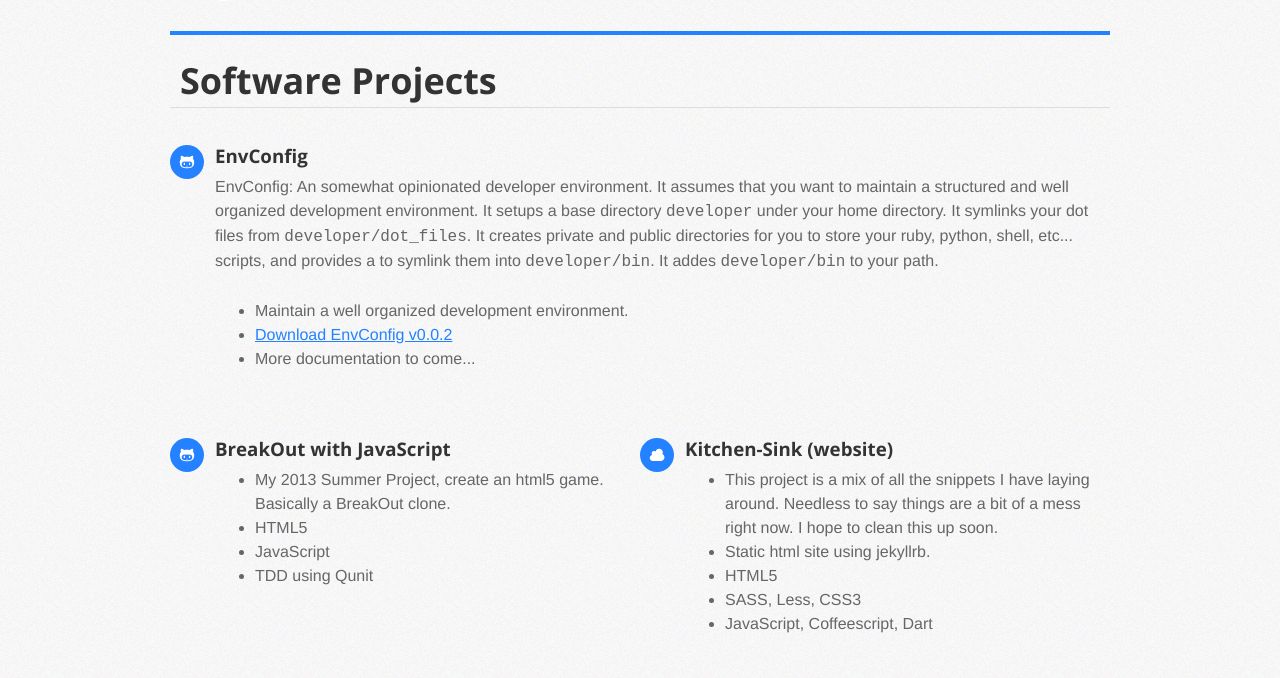
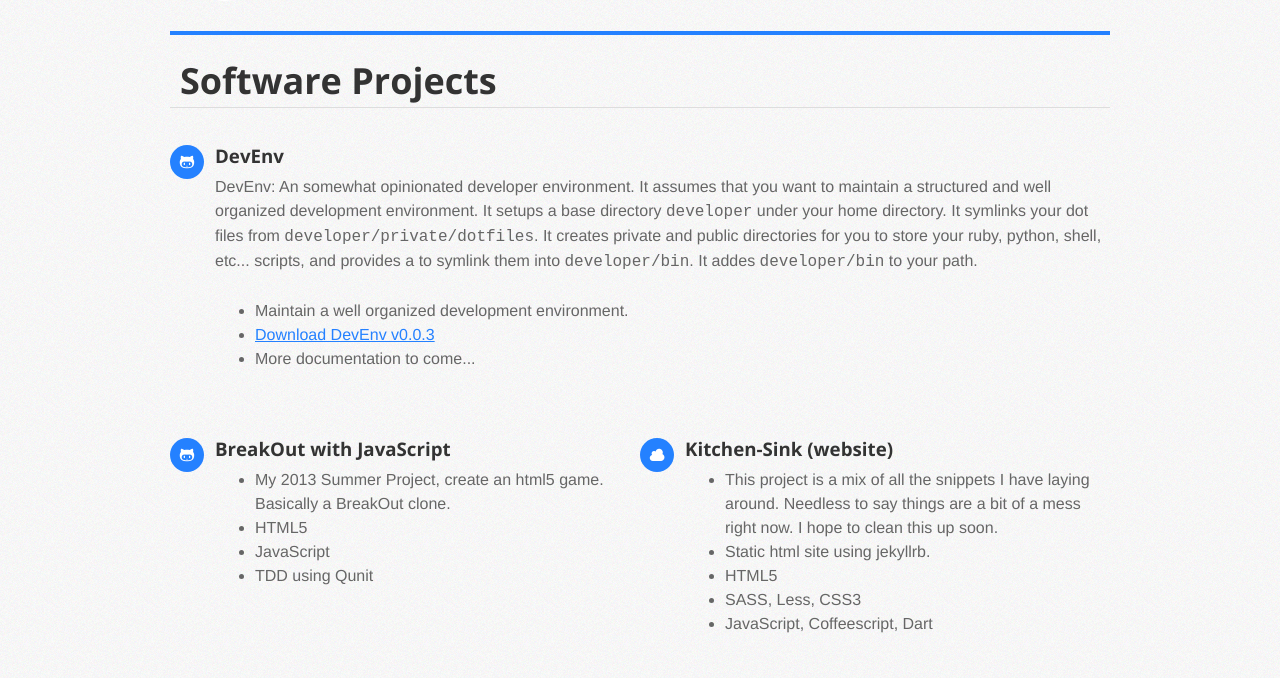
Before and after one commit to mweppler/mweppler.github.com, a Jekyll site: the page built from projects.html, in a window 1280 px wide and 900 px high, cut to the strip 222-900 px from the top of the window. Built offline with Jekyll 4.4.1, drawn with Linux system fonts in a browser that asks for light colours; nearby versions of some CDN libraries; comment, search, counter and statistics services are not loaded.

Commit message:
updated EnvConfig to DevEnv

```diff
--- a/projects.html
+++ b/projects.html
@@ -11,11 +11,11 @@ title: Projects
 
   <div class="row">
     <div class="sixteen columns widget text alpha icon">
-      <h3><i class="icon-github"></i> <a href="https://github.com/mweppler/env-config" target="_blank">EnvConfig</a></h3>
-      <p>EnvConfig: An somewhat opinionated developer environment. It assumes that you want to maintain a structured and well organized development environment. It setups a base directory <code>developer</code> under your home directory. It symlinks your dot files from <code>developer/dot_files</code>. It creates private and public directories for you to store your ruby, python, shell, etc... scripts, and provides a to symlink them into <code>developer/bin</code>. It addes <code>developer/bin</code> to your path.</p>
+      <h3><i class="icon-github"></i> <a href="https://github.com/mweppler/dev-env" target="_blank">DevEnv</a></h3>
+      <p>DevEnv: An somewhat opinionated developer environment. It assumes that you want to maintain a structured and well organized development environment. It setups a base directory <code>developer</code> under your home directory. It symlinks your dot files from <code>developer/private/dotfiles</code>. It creates private and public directories for you to store your ruby, python, shell, etc... scripts, and provides a to symlink them into <code>developer/bin</code>. It addes <code>developer/bin</code> to your path.</p>
       <ul>
         <li>Maintain a well organized development environment.</li>
-        <li><a href="/env-config-0.0.2.zip" title="EnvConfig Version 0.0.2">Download EnvConfig v0.0.2</a></li>
+        <li><a href="https://www.dropbox.com/s/c81aayyz4sctkiq/dev-env.zip" title="DevEnv Version 0.0.3">Download DevEnv v0.0.3</a></li>
         <li>More documentation to come...</li>
       </ul>
     </div>
```
Also changed, not shown: _posts/2014-04-26-generate-a-safari-style-random-password-with-ruby.md (+1 -1 lines), 1 other file.
